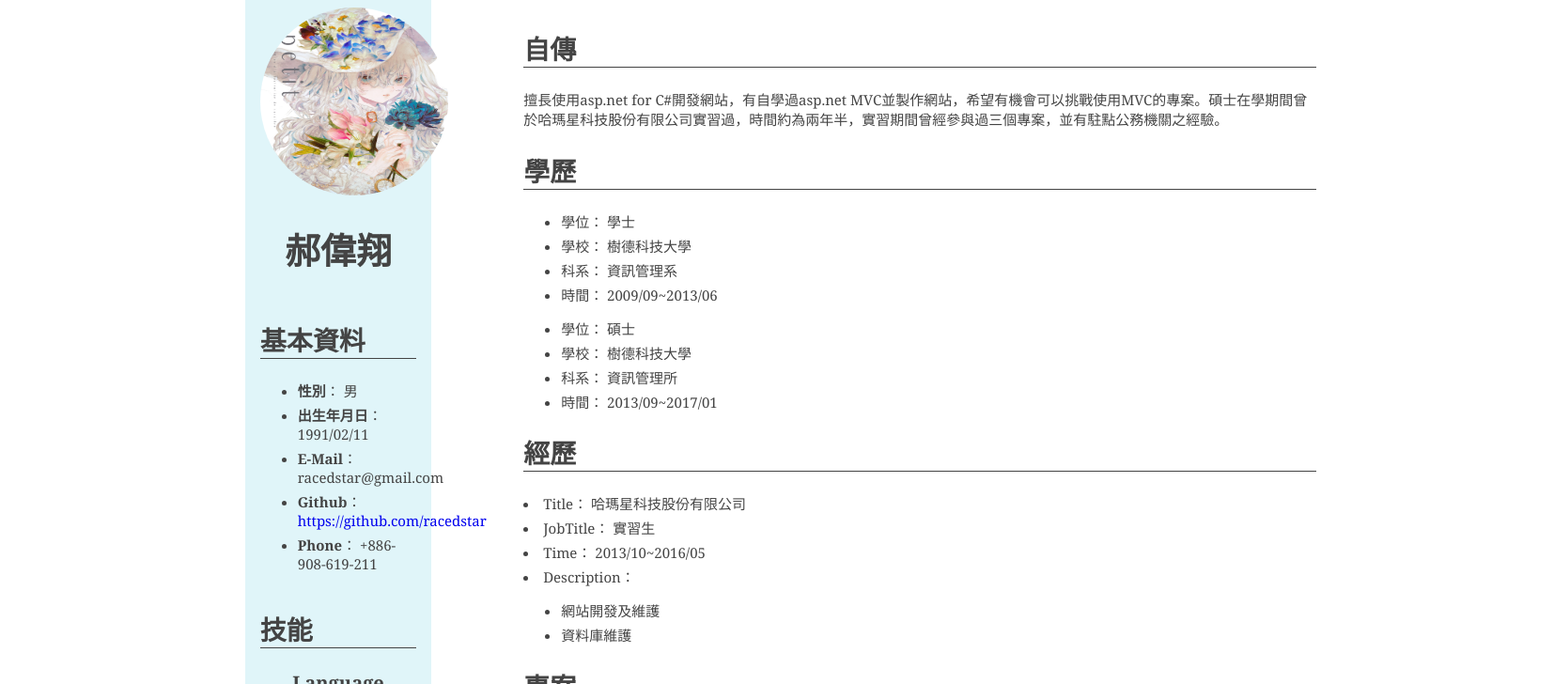
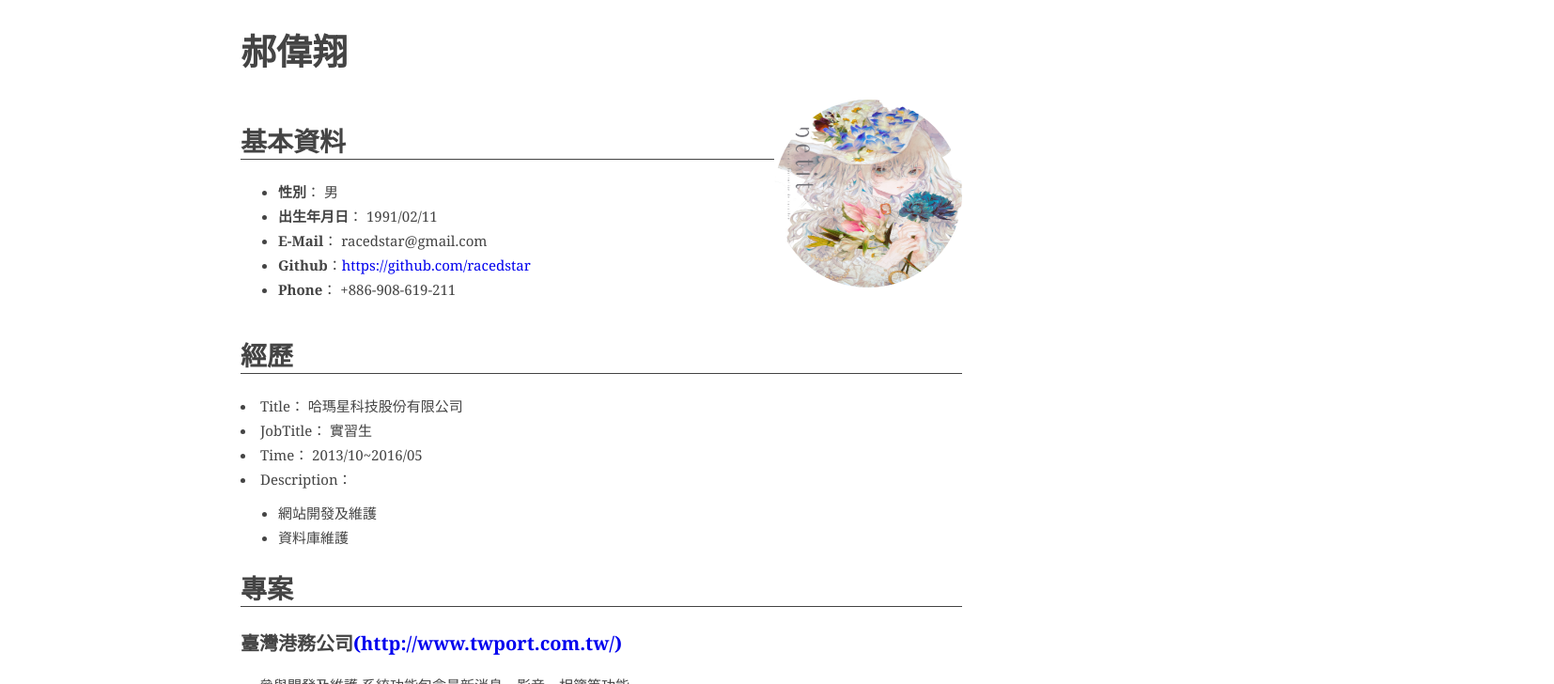
Before and after one commit to racedstar/Resume, a React (Create React App) app: page / in a window 1280 px wide. Shown: the top 728 px of the page at 94% size, 1654 px wide, since content can reach past the window. Built offline with nearby package versions, Linux system fonts and the light colour scheme.

Commit message:
update ui

```diff
--- a/src/App.js
+++ b/src/App.js
@@ -12,15 +12,11 @@ import './Resume.css';
 
 class App extends Component {
     render() {
-        const {PersonalInformation, Exp, Summary, Skill, Projects, Education, Demo} = ResumeData;
+        const { PersonalInformation, Exp, Summary, Skill, Projects, Education, Demo } = ResumeData;
         return (
-            <div className="container">
-                <div className="informationArea">
+            <div>
+                <h1>郝偉翔</h1>
                 <div className="personalInformation">
-                        <div>
-                            <img src="img/01.jpg"></img>
-                            <h1>郝偉翔</h1>
-                        </div>
                     <div className="information">
                         <h2>基本資料</h2>
                         <ul>
@@ -31,28 +27,10 @@ class App extends Component {
                             }
                         </ul>
                     </div>
-                        <div className="skill">
-                            <h2>技能</h2>
-                            {
-                                Skill.map((value) => (
-                                    <SkillComponent {...value} />
-                                ))
-                            }
+                    <div>
+                        <img src="img/01.jpg"></img>
+
                     </div>
-                    </div>
-                </div>
-                <div className="Content">
-                    <div className="summary">
-                        <h2>自傳</h2>
-                        <p>{Summary}</p>
-                    </div>
-                    <div className="education">
-                        <h2>學歷</h2>
-                        {
-                            Education.map((value) => (
-                                <EducationComponent {...value} />
-                            ))
-                        }
                 </div>
                 <div className="exp">
                     <h2>經歷</h2>
@@ -70,6 +48,27 @@ class App extends Component {
                         ))
                     }
                 </div>
+                <div className="skill">
+                    <h2>技能</h2>
+                    {
+                        Skill.map((value) => (
+                            <SkillComponent {...value} />
+                        ))
+                    }
+                </div>
+                <div className="summary">
+                    <h2>自傳</h2>
+                    <p>{Summary}</p>
+                </div>
+                <div className="education">
+                    <h2>學歷</h2>
+                    {
+                        Education.map((value) => (
+                            <EducationComponent {...value} />
+                        ))
+                    }
+                </div>
+
                 <div className="demo">
                     <h2>作品</h2>
                     {
@@ -79,7 +78,6 @@ class App extends Component {
                     }
                 </div>
             </div>
-            </div>
         );
     }
 }
--- a/src/Demo.js
+++ b/src/Demo.js
@@ -2,11 +2,11 @@ import React, { Component } from 'react';
 
 class Demo extends Component {
     render() {
-        const {Title, Url, Tools, Description, Other} = this.props;
+        const {Title, URL, Tools, Description, Other} = this.props;
         return (
             <div>
                 <h3>{Title}</h3>
-                <p><span>網址：</span> <a href={Url}>{Url}</a></p>
+                <p><span>網址：</span> <a target="_blank" href={URL}>{URL}</a></p>
                 <ul>
                     {
                         Other.map((value) => (
--- a/src/Projects.js
+++ b/src/Projects.js
@@ -5,7 +5,7 @@ class Projects extends Component {
         const{Title, Link, Description} = this.props;
         return (
             <div>
-                <h3>{Title}<a href={Link}>({Link})</a></h3>
+                <h3>{Title}<a target="_blank" href={Link}>({Link})</a></h3>
                 <p>{Description}</p>
             </div>
         );
--- a/src/Resume.css
+++ b/src/Resume.css
@@ -1,9 +1,9 @@
 body{
-    /* margin-bottom: 20%;
+    margin-bottom: 20%;
 	margin-left: 20%;
 	width: 60%;
 	margin: 0 auto;
-	background-color: #fff;	 */
+	background-color: #fff;
 	font-size: 15px;
 	color: #444;
 	font-family: Georgia;
@@ -24,40 +24,23 @@ p {
 	margin: 14px 0;
 }
 
-.container{
-	width: 1140px;
-	padding: 0 20%;
-	display: flex;
-}
-
-.container h1{
+h1{
 	font-size: 38px;
 }
 
-.container h2{
+h2{
 	font-size: 28px;
 	text-align: left;
     border-bottom: solid 1px;
 }
 
-.container h3{
+h3{
 	font-size: 20px;
 }
 
-.informationArea{
-	width: 26%;
-}
-
 .personalInformation{
-	text-align: center;
-    position: fixed;
-    top: 0;
-    display: flex;
-    width: 13%;
-    height: 100vh;
-    padding: .5rem 1rem;
-    flex-direction: column;
-	background-color:#c8edf58f;
+	display: flex;
+	width:100%;
 }
 
 .personalInformation img{
@@ -66,9 +49,8 @@ p {
 	border-radius: 100%;
 }
 
-.Content{
-	display: block;
-	width: 74%;
+.information{
+	width:85%;
 }
 
 .Summary{
--- a/src/Resume.json
+++ b/src/Resume.json
@@ -46,7 +46,7 @@
             ]
         }
     ],
-    "Summary":"擅長使用asp.net for C#開發網站，有自學過asp.net MVC並製作網站，希望有機會可以挑戰使用MVC的專案。碩士在學期間曾於哈瑪星科技股份有限公司實習過，時間約為兩年半，實習期間曾經參與過三個專案，並有駐點公務機關之經驗。",
+    "Summary":"擅長使用ASP.NET for C#開發網站，有自學過asp.net MVC並製作網站，希望有機會可以挑戰使用MVC的專案。碩士在學期間曾於哈瑪星科技股份有限公司實習過，時間約為兩年半，實習期間曾經參與過三個專案，並有駐點公務機關之經驗。",
     "Skill":[
         {
             "Title":"Language",
@@ -97,7 +97,7 @@
     "Demo":[
         {
             "Title": "檔案分享網站",
-            "Url": "http://220.132.95.43/",
+            "URL": "http://220.132.95.43/",
             "Tools":".net MVC、Entity Framework、jQuery、ajax、fancybox3、bootstrap4",
             "Description": "擁有簡易的會員登入系統﹐ 可供上傳圖片、文件及壓縮檔，亦有相簿系統。相簿與圖片為一對多功能，先至圖片系統上傳後，一張圖片可供多個相簿使用。",
             "Other": [
@@ -107,14 +107,14 @@
         },
         {
             "Title": "寵物美容管理",
-            "Url": "http://220.132.95.43:8081/",
+            "URL": "http://220.132.95.43:8081/",
             "Tools":".net MVC、Entity Framework、jQuery、ajax、fancybox3、bootstrap4",
             "Description": "可新增飼主、寵物，也可以自訂品種與物種及美容項目等。飼主與寵物為一對多關係， 一名飼主可擁有多隻寵物。結帳功能需先設置美容項目，只有單純的數字技術，並沒有涉及到金流等實作。",
             "Other": []
         },
         {
             "Title": "Croppie圖片裁切套件 demo",
-            "Url": "https://racedstar.github.io/Croopie-Demo/index.html",
+            "URL": "https://racedstar.github.io/Croopie-Demo/index.html",
             "Tools": "jQuery、Croppie",
             "Description": "上傳多張圖片並使用Croppie實現圖片剪裁及旋轉功能。此網站並無後端，所有操作都在前端完成。",
             "Other": []
```
Lines whose indentation alone changed are shown as unchanged.
